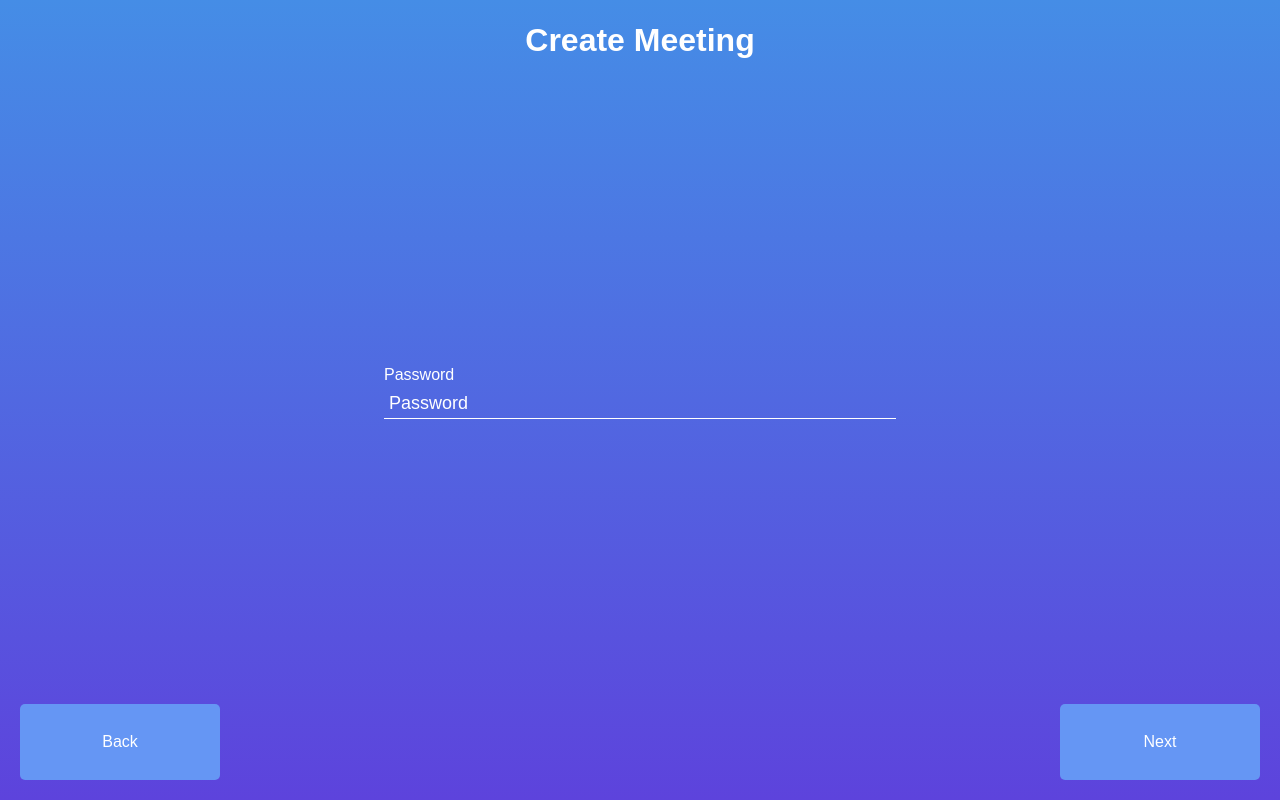
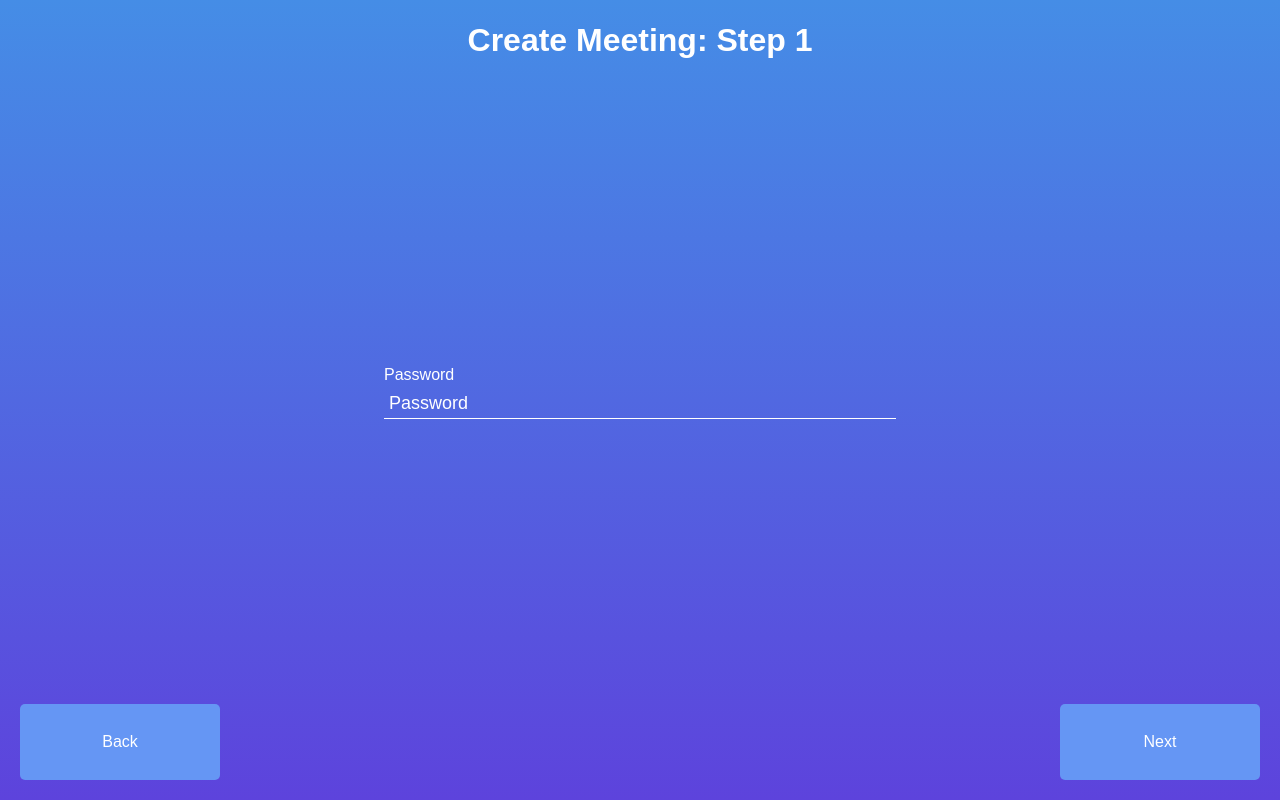
Before and after one commit to kennarddh/meeting-room-react, a React (Vite) app: page /new/1 in a window 1280 px wide. Built offline with nearby package versions, Linux system fonts and the light colour scheme.

Commit message:
feat: Create meeting page 1 title

```diff
--- a/src/Pages/CreateMeeting/CreateMeeting1/CreateMeeting1.tsx
+++ b/src/Pages/CreateMeeting/CreateMeeting1/CreateMeeting1.tsx
@@ -3,6 +3,8 @@ import { FC } from 'react'
 import Input from 'Components/Input/Input'
 import LinearGradientContainer from 'Components/LinearGradientContainer/LinearGradientContainer'
 import Title from 'Components/Title/Title'
+
+import useTitle from 'Hooks/useTitle'
 
 import {
 	ButtonsContainer,
@@ -13,11 +15,13 @@ import {
 } from '../Styles'
 
 const CreateMeeting1: FC = () => {
+	useTitle('Create Meeting: Step 1')
+
 	return (
 		<LinearGradientContainer>
 			<Container>
 				<TitleContainer>
-					<Title>Create Meeting</Title>
+					<Title>Create Meeting: Step 1</Title>
 				</TitleContainer>
 				<ContentContainer>
 					<Input
```
